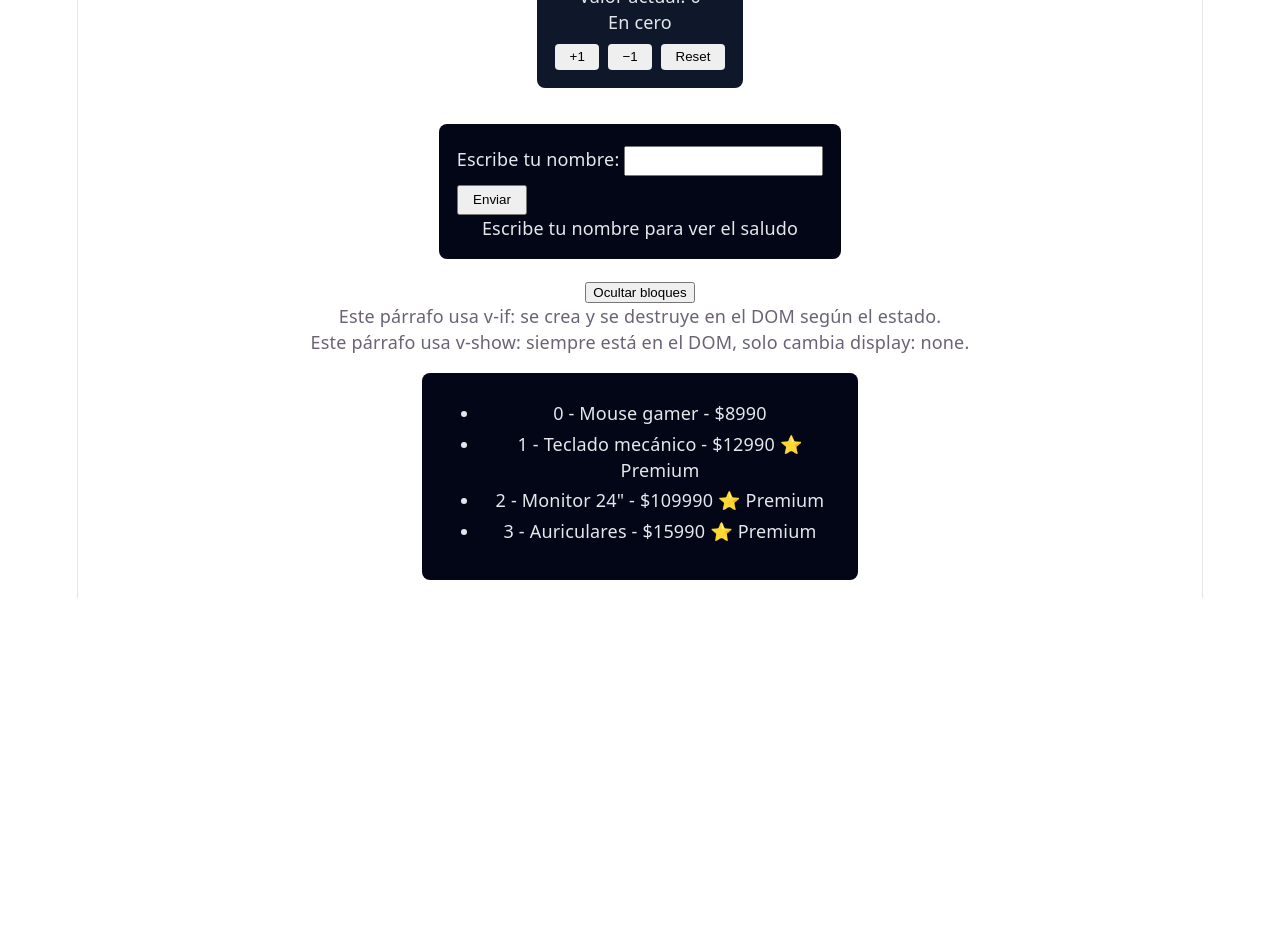
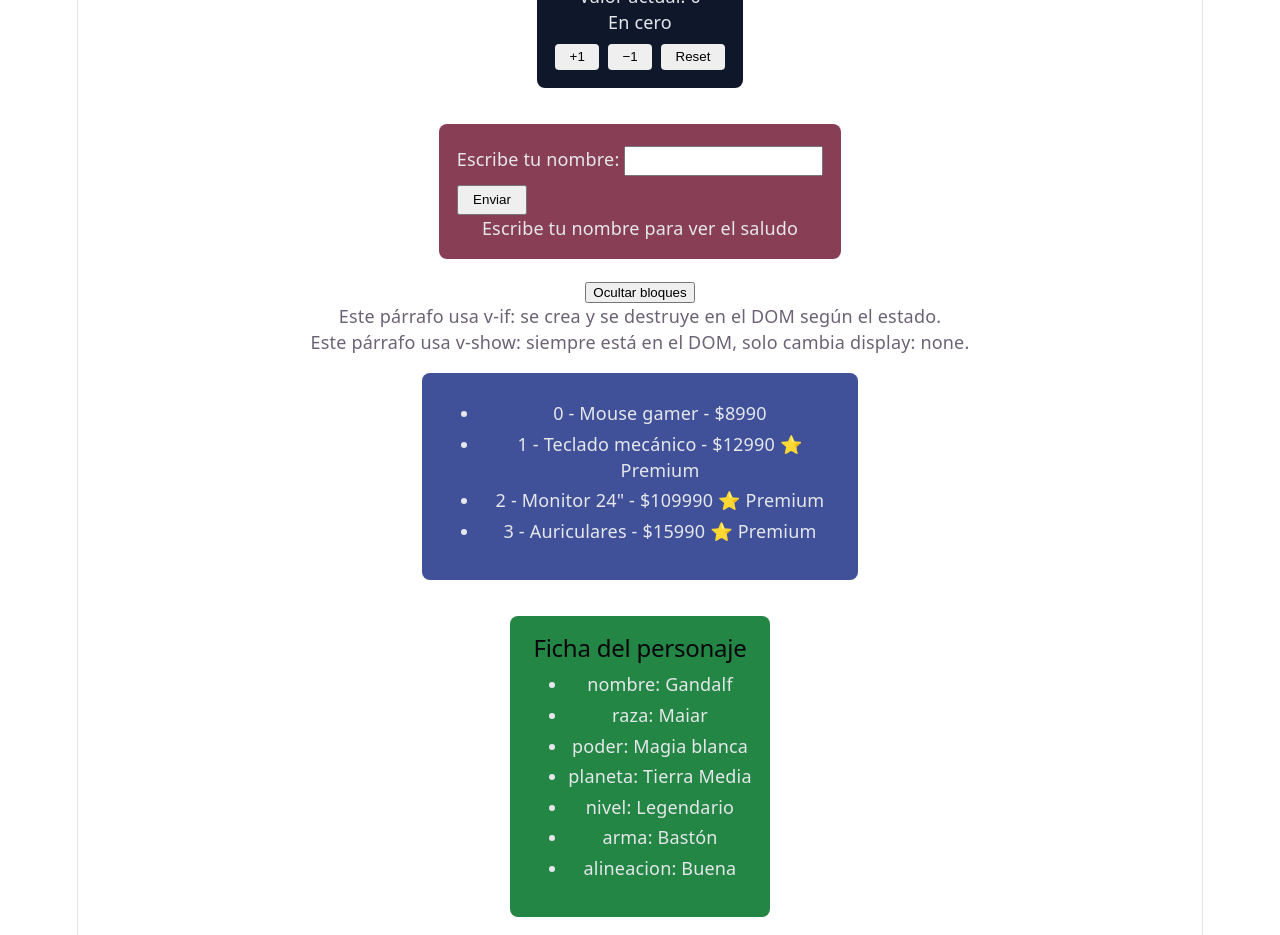
Before and after one commit to zakkdruzer/m6-l2-vue-templates, a Vue app: page / in a window 1280 px wide. Shown: the part 440-1375 px from the top of the page. Before the commit the page ends 1038 px from the top, so only its background shows below. Built offline with nearby package versions, Linux system fonts and the light colour scheme.

Commit message:
feat: ejercicio 6 completado

```diff
--- a/src/App.vue
+++ b/src/App.vue
@@ -4,6 +4,7 @@ import ContadorReglas from './components/actividades/ContadorReglas.vue';
 import FormularioSaludo from './components/actividades/FormularioSaludo.vue';
 import DemoToggle from './components/actividades/DemoToggle.vue';
 import ListaProductos from './components/actividades/ListaProductos.vue';
+import FichaObjeto from './components/actividades/FichaObjeto.vue';
 
 </script>
 
@@ -13,6 +14,7 @@ import ListaProductos from './components/actividades/ListaProductos.vue';
   <FormularioSaludo />
   <DemoToggle />
   <ListaProductos />
+  <FichaObjeto />
 </template>
 
 <style scoped>
--- /dev/null
+++ b/src/components/actividades/FichaObjeto.vue
@@ -0,0 +1,49 @@
+// Ejercicio 6
+
+<template>
+  <div class="ficha-objeto">
+    <h2>Ficha del personaje</h2>
+
+    <ul>
+      <li
+        v-for="(valor, clave) in personaje"
+        :key="clave"
+      >
+        {{ clave }}: {{ valor }}
+      </li>
+    </ul>
+  </div>
+</template>
+
+<script setup>
+import { ref } from 'vue'
+
+const personaje = ref({
+  nombre: 'Gandalf',
+  raza: 'Maiar',
+  poder: 'Magia blanca',
+  planeta: 'Tierra Media',
+  nivel: 'Legendario',
+  arma: 'Bastón',
+  alineacion: 'Buena'
+})
+</script>
+
+<style scoped>
+.ficha-objeto {
+  max-width: 400px;
+  margin: 1rem auto;
+  padding: 1rem;
+  border-radius: 8px;
+  background-color: #238644;
+  color: #e5e7eb;
+}
+
+ul {
+  margin-top: 0.5rem;
+}
+
+li {
+  margin-bottom: 0.25rem;
+}
+</style>
--- a/src/components/actividades/FormularioSaludo.vue
+++ b/src/components/actividades/FormularioSaludo.vue
@@ -48,7 +48,7 @@ function enviarSaludo() {
   margin: 1rem auto;
   padding: 1rem;
   border-radius: 8px;
-  background-color: #020617;
+  background-color: #883f55;
   color: #e5e7eb;
 }
 
--- a/src/components/actividades/ListaProductos.vue
+++ b/src/components/actividades/ListaProductos.vue
@@ -37,7 +37,7 @@ const productos = ref([
   margin: 1rem auto;
   padding: 1rem;
   border-radius: 8px;
-  background-color: #020617;
+  background-color: #415199;
   color: #e5e7eb;
 }
 
```
